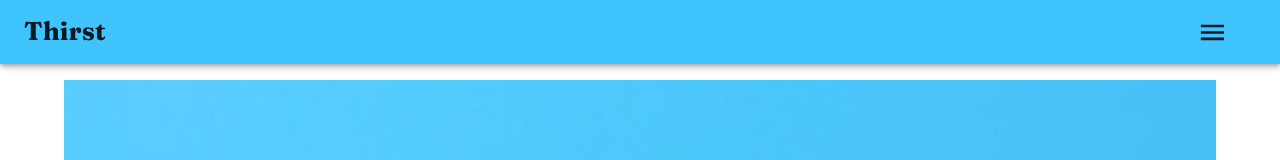
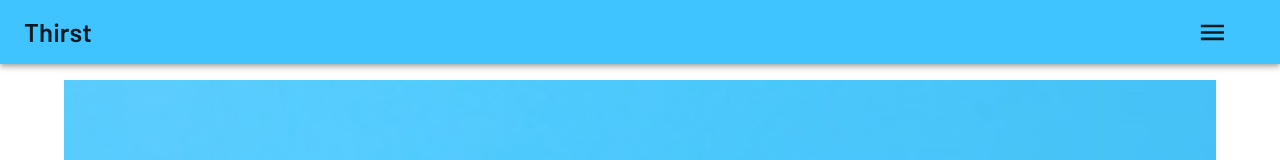
Before and after one commit to chukalicious/mui, a React (Create React App) app in the folder mui/: page / in a window 1280 px wide. Shown: the top 160 px of the page. Built offline with nearby package versions, Linux system fonts and the light colour scheme.

Commit message:
added typography styles to the main theme

```diff
--- a/mui/src/styles/MainTheme.js
+++ b/mui/src/styles/MainTheme.js
@@ -20,10 +20,25 @@ export const mainTheme = createTheme({
     },
   },
   typography: {
-    fontFamily: "'Fraunces', serif, 'Barlow', sans-serif",
     fontSize: 18,
-    fontWeightLight: 600,
-    fontWeightMedium: 700,
-    fontWeightBold: 900,
+    fontWeightRegular: 600,
+    h1: {
+      fontFamily: "Fraunces",
+      fontSize: "29rem",
+      fontWeight: 80,
+    },
+    body1: {
+      fontFamily: "Fraunces",
+      fontSize: 19,
+      fontWeight: 700,
+    },
+    h2: {
+      fontFamily: "Fraunces",
+      fontWeight: 700,
+    },
+    h3: {
+      fontFamily: "Fraunces",
+    },
+    fontFamily: "Barlow",
   },
 });
```
